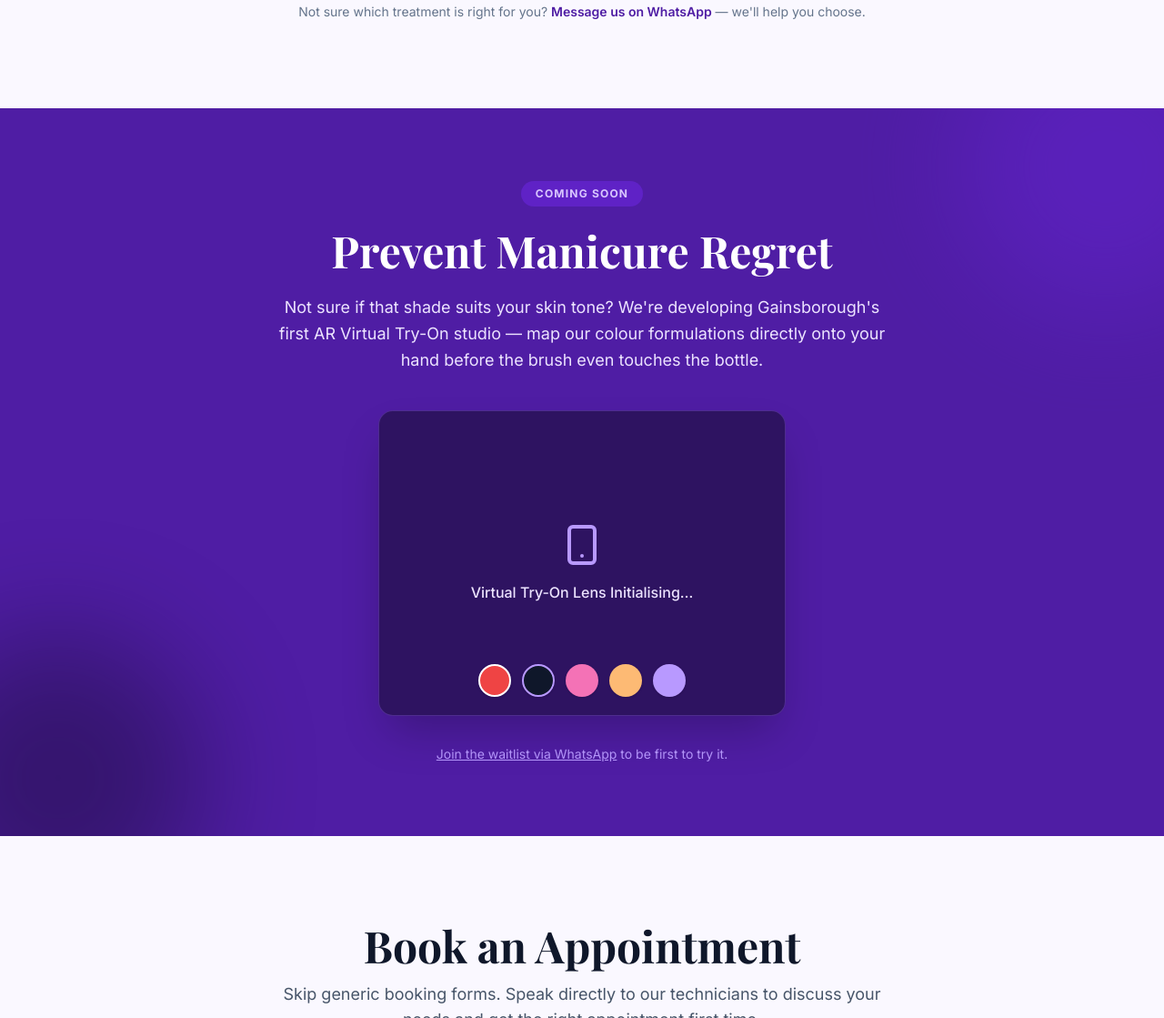
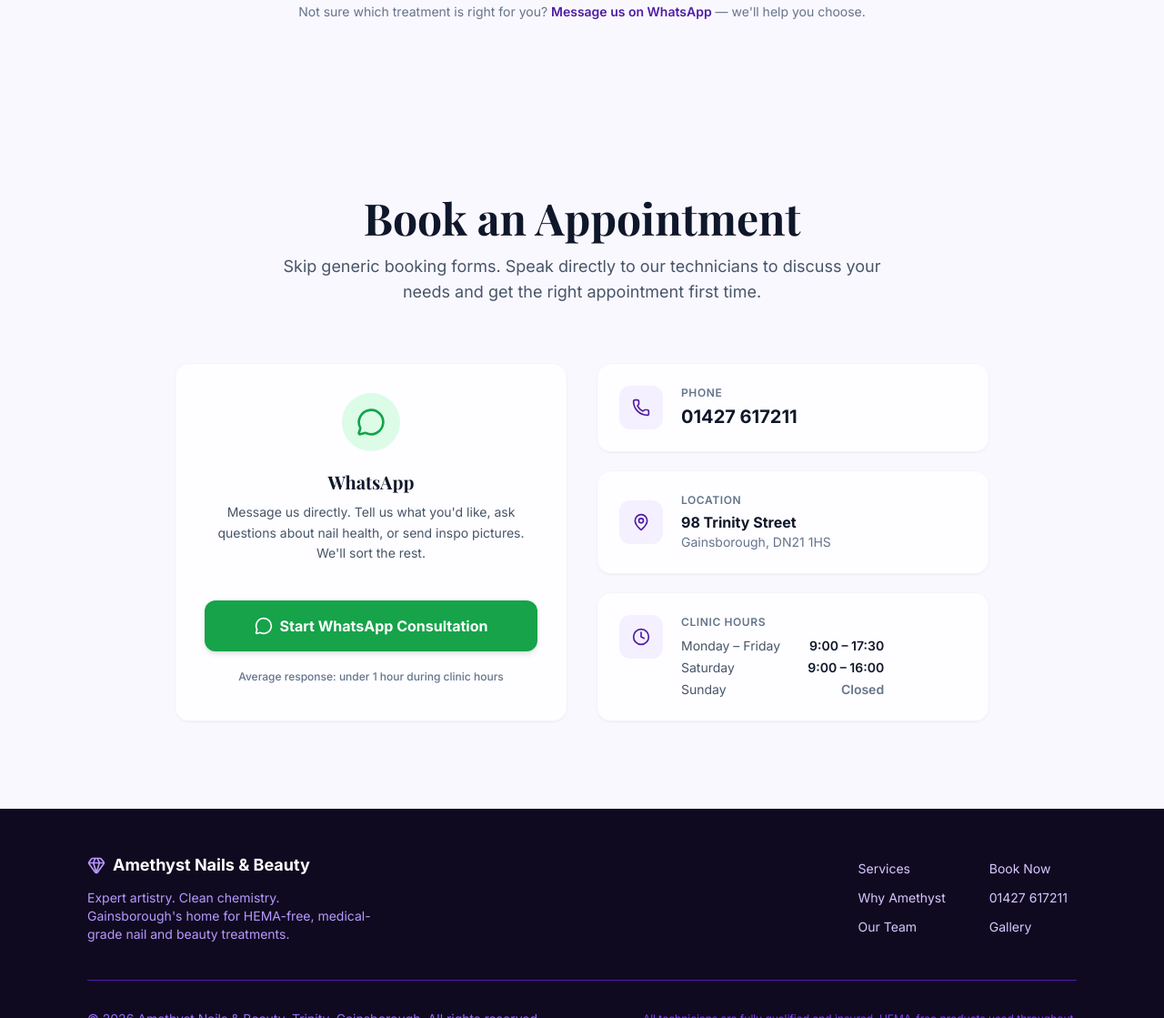
Before and after one commit to neoldavies/amethyst-v2, a plain HTML site: page index.html in a window 1280 px wide. Shown: the part 5369-6488 px from the top of the page at 91% size. Drawn offline with nearby package versions, Linux system fonts and the light colour scheme.

Commit message:
remove: delete AR Virtual Try-On section Feature was unfinished and not needed. Entire coming-soon section removed cleanly.

```diff
--- a/index.html
+++ b/index.html
@@ -922,40 +922,6 @@
 
 
     <!-- ════════════════════════════════════════
-         AR TRY-ON (COMING SOON)
-    ════════════════════════════════════════ -->
-    <section class="py-20 bg-amethyst-900 text-white relative overflow-hidden">
-        <div class="absolute top-0 right-0 -mr-24 -mt-24 w-80 h-80 rounded-full bg-amethyst-700 blur-3xl opacity-30 pointer-events-none"></div>
-        <div class="absolute bottom-0 left-0 -ml-24 -mb-24 w-80 h-80 rounded-full bg-amethyst-950 blur-3xl opacity-40 pointer-events-none"></div>
-
-        <div class="max-w-4xl mx-auto px-4 sm:px-6 lg:px-8 text-center relative z-10">
-            <span class="inline-block py-1.5 px-4 rounded-full bg-amethyst-800 text-amethyst-300 text-xs font-bold tracking-widest uppercase mb-6">Coming Soon</span>
-            <h2 class="font-serif text-4xl md:text-5xl font-bold mb-6">Prevent Manicure Regret</h2>
-            <p class="text-amethyst-200 text-lg mb-10 max-w-2xl mx-auto leading-relaxed">
-                Not sure if that shade suits your skin tone? We're developing Gainsborough's first AR Virtual Try-On studio — map our colour formulations directly onto your hand before the brush even touches the bottle.
-            </p>
-
-            <div class="w-full max-w-md mx-auto aspect-[4/3] bg-amethyst-950/50 backdrop-blur-sm border border-amethyst-500/30 rounded-2xl flex flex-col items-center justify-center shadow-2xl relative overflow-hidden">
-                <i data-lucide="smartphone" class="w-12 h-12 text-amethyst-400 mb-4" style="animation: pulse 2s infinite;"></i>
-                <p class="font-medium text-amethyst-200">Virtual Try-On Lens Initialising…</p>
-                <div class="absolute bottom-5 flex gap-3">
-                    <div class="w-9 h-9 rounded-full bg-red-500 border-2 border-white shadow"></div>
-                    <div class="w-9 h-9 rounded-full bg-slate-900 border-2 border-amethyst-400 shadow"></div>
-                    <div class="w-9 h-9 rounded-full bg-pink-400 border-2 border-transparent shadow"></div>
-                    <div class="w-9 h-9 rounded-full bg-orange-300 border-2 border-transparent shadow"></div>
-                    <div class="w-9 h-9 rounded-full bg-amethyst-400 border-2 border-transparent shadow"></div>
-                </div>
-            </div>
-
-            <p class="mt-8 text-amethyst-400 text-sm">
-                <a href="https://wa.me/441427617211?text=Hi%2C%20I%27d%20like%20to%20be%20notified%20when%20the%20AR%20Try-On%20feature%20launches." target="_blank" rel="noopener"
-                    class="underline hover:text-amethyst-200 transition-colors">Join the waitlist via WhatsApp</a> to be first to try it.
-            </p>
-        </div>
-    </section>
-
-
-    <!-- ════════════════════════════════════════
          CONTACT & BOOKING
     ════════════════════════════════════════ -->
     <section id="contact" class="py-24 transition-colors">
```
